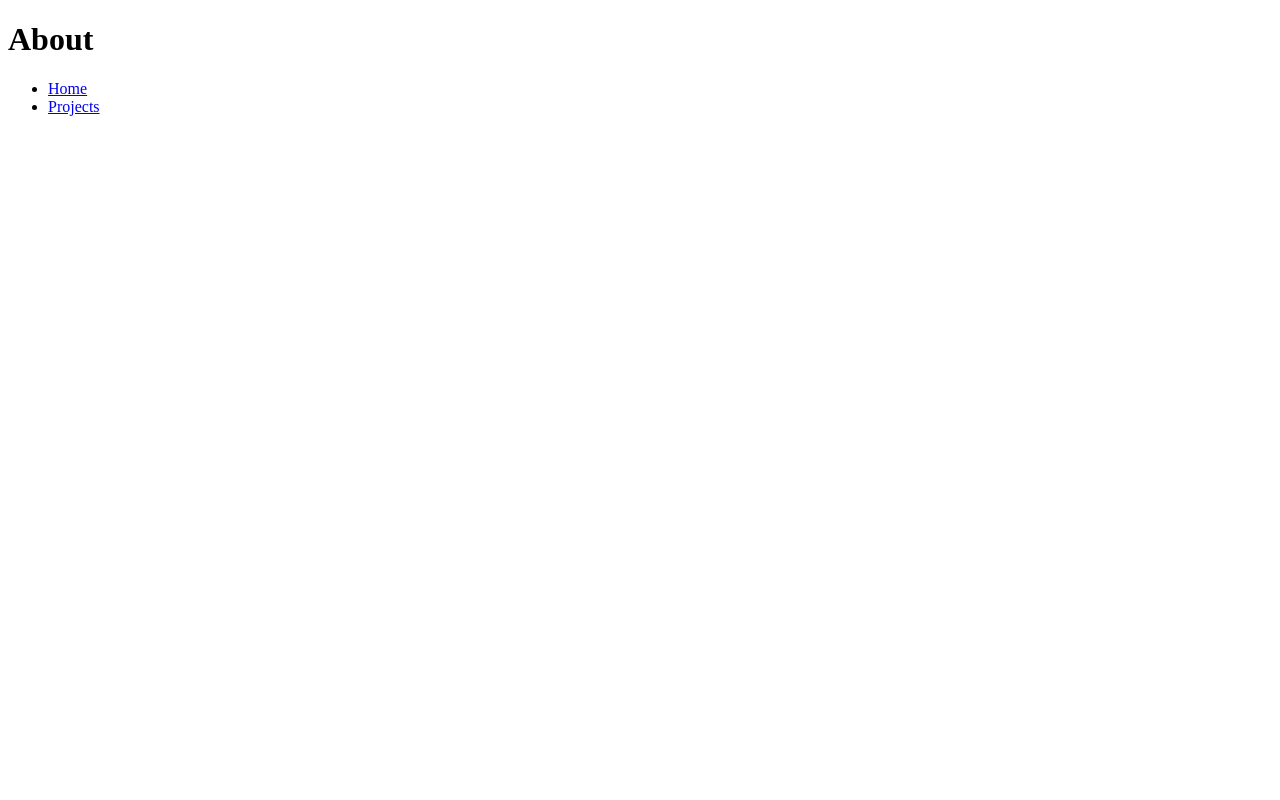
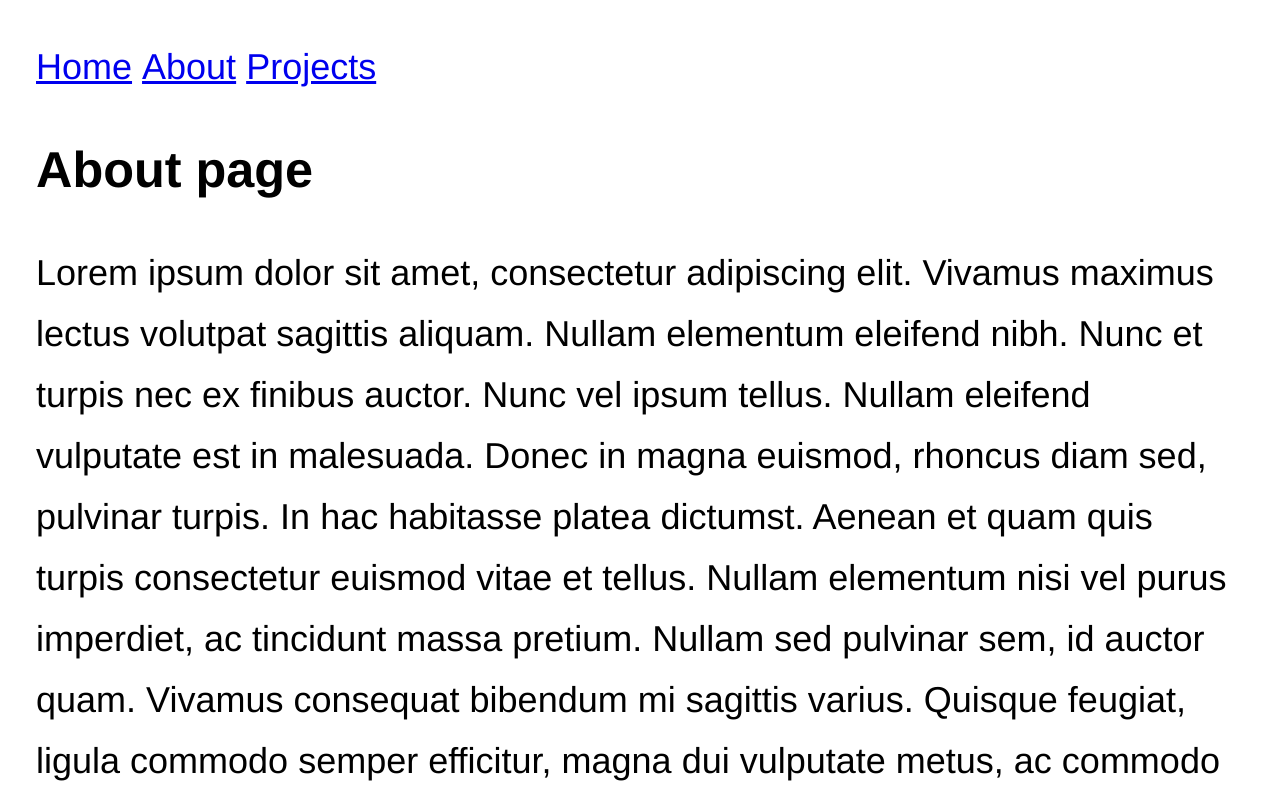
Before and after one commit to wickedsvami/IS117-GIT-HTML-Intro, a plain HTML site: page about.html in a window 1280 px wide. Shown: the top 800 px of the page. Drawn offline with Linux system fonts and the light colour scheme.

Commit message:
Task: Updated index.html , about.html , and css file

```diff
--- a/about.html
+++ b/about.html
@@ -4,12 +4,38 @@
     <meta charset="UTF-8" />
     <meta name="viewport" content="width=device-width, initial-scale=1.0" />
     <title>About</title>
+    <link href="css/styles.css" rel="stylesheet" type="text/css">
 </head>
 <body>
-<h1>About</h1>
-<ul>
-    <li><a href="index.html">Home</a></li>
-    <li><a href="projects/index.html">Projects</a></li>
-</ul>
+
+<div id="wrapper">
+    <header>
+        <menu>
+            <li><a href="index.html">Home</a></li>
+            <li><a href="about.html">About</a></li>
+            <li><a href="projects/index.html">Projects</a></li>
+        </menu>
+    </header>
+
+    <main>
+        <h2>About page</h2>
+        <p>
+            Lorem ipsum dolor sit amet, consectetur adipiscing elit. Vivamus maximus lectus volutpat sagittis aliquam.
+            Nullam elementum eleifend nibh. Nunc et turpis nec ex finibus auctor. Nunc vel ipsum tellus. Nullam eleifend
+            vulputate est in malesuada. Donec in magna euismod, rhoncus diam sed, pulvinar turpis. In hac habitasse platea
+            dictumst. Aenean et quam quis turpis consectetur euismod vitae et tellus. Nullam elementum nisi vel purus
+            imperdiet, ac tincidunt massa pretium. Nullam sed pulvinar sem, id auctor quam. Vivamus consequat bibendum mi
+            sagittis varius. Quisque feugiat, ligula commodo semper efficitur, magna dui vulputate metus, ac commodo nisi
+            sem pellentesque metus. Proin orci mauris, suscipit eget finibus ut, pharetra a ex. Quisque nunc tortor, maximus
+            a pretium id, finibus eget mi. Pellentesque venenatis pharetra mi vitae lobortis. Quisque et magna vel velit
+            luctus tincidunt.
+        </p>
+    </main>
+
+    <footer>
+        <small>&copy; Copyright 2020, Haywood</small>
+    </footer>
+
+</div>
 </body>
 </html>
--- a/css/styles.css
+++ b/css/styles.css
@@ -13,13 +13,13 @@ footer {
     text-align: center;
 }
 h1 {
-    font-size: 200%;
+    font-size: 160%;
 }
 h2 {
-    font-size: 180%;
+    font-size: 140%;
 }
 h3 {
-    font-size: 160%;
+    font-size: 120%;
 }
 menu {
     padding-left: 0px;
```
Also changed, not shown: index.html (+2 -2 lines).
